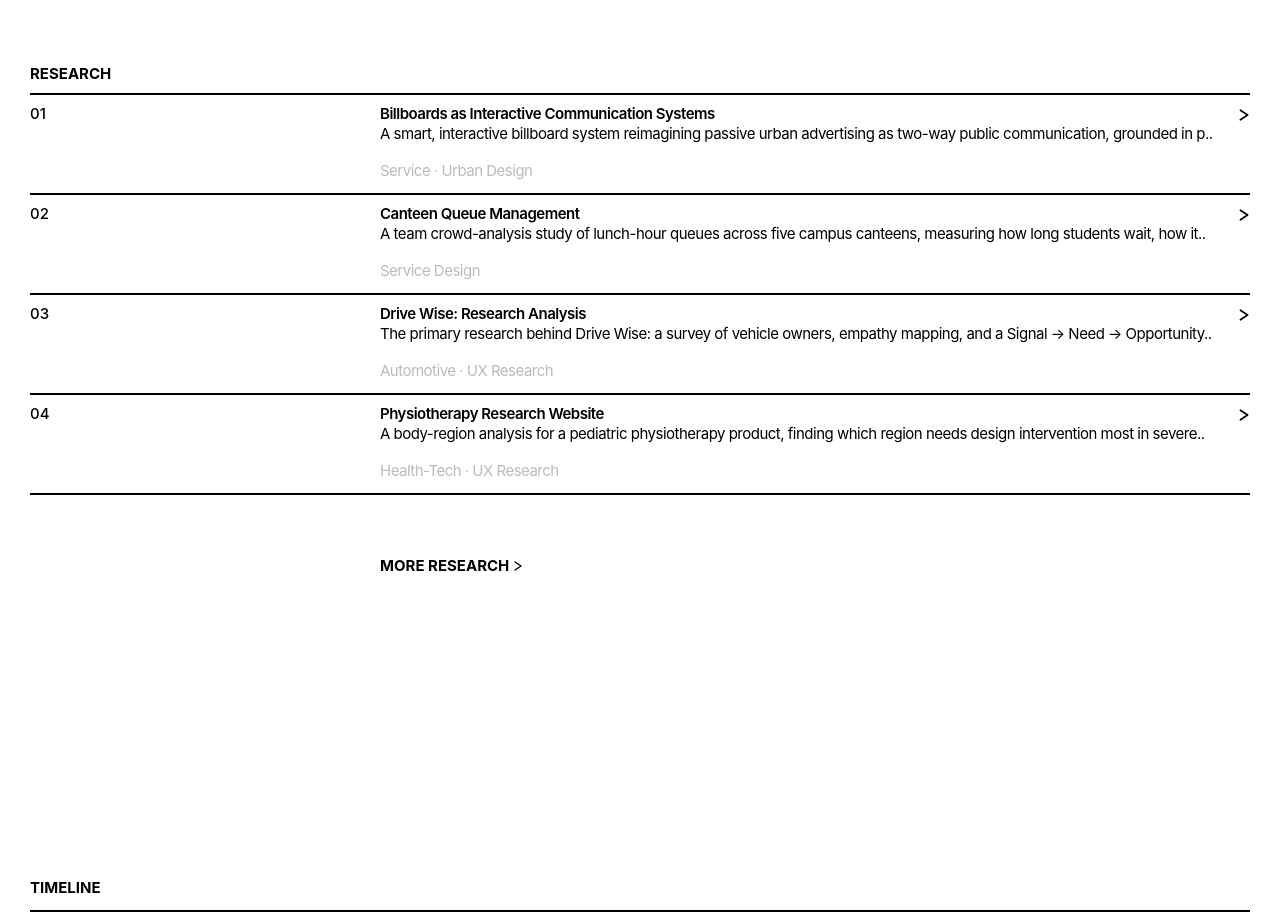
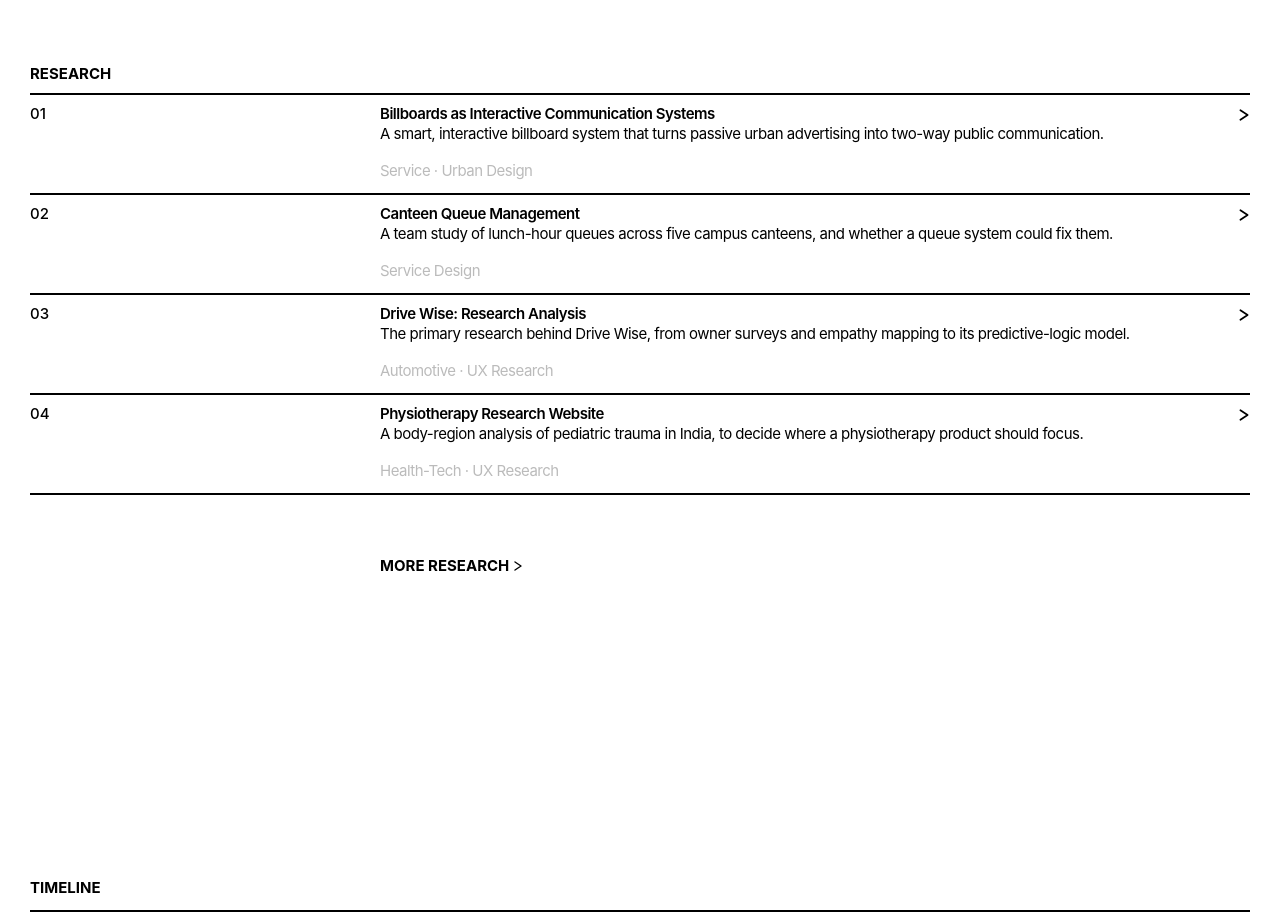
Before and after one commit to sukhman0402/portfolio-website, a Next.js app: page / in a window 1280 px wide. Shown: the part 1700-2620 px from the top of the page. Built offline with nearby package versions, Linux system fonts and the light colour scheme.

Commit message:
Update ResearchRow.js

```diff
--- a/src/components/ResearchRow.js
+++ b/src/components/ResearchRow.js
@@ -40,14 +40,20 @@ export default function ResearchRow({ item }) {
         <span className="font-semibold leading-[18px] tracking-[-0.5px]">
           {item.title}
         </span>
-        {/* Same one-liner rule as ProjectRow.js (2026-09-25): the opening
-            line + "..", capped at 2 lines on narrow screens (see
-            OpeningLine.js), default line height so it matches the Projects
-            rows directly above. */}
+        {/* Research list description (Sukhman, 2026-09-25):
+            - Desktop (768px+): the item's `summary`, a complete one-line
+              sentence, shown in full with no "..". Written to fit one line
+              at 1280px and wider; narrower desktop windows wrap it rather
+              than cut it.
+            - Phones: the same `summary`, with the usual 2-line rule
+              (filled to the right edge, ".." if it doesn't fit), via
+              OpeningLine.js. */}
+        <span className="hidden font-normal tracking-[-0.5px] md:block">
+          {item.summary}
+        </span>
         <OpeningLine
-          className="font-normal tracking-[-0.5px] break-words"
-          lead={item.description}
-          more={item.descriptionMore}
+          className="font-normal tracking-[-0.5px] break-words md:hidden"
+          lead={item.summary}
         />
         <span className="mt-[15px] font-normal tracking-[-0.5px] text-muted">
           {item.comingSoon ? "Coming Soon" : item.tag}
```
